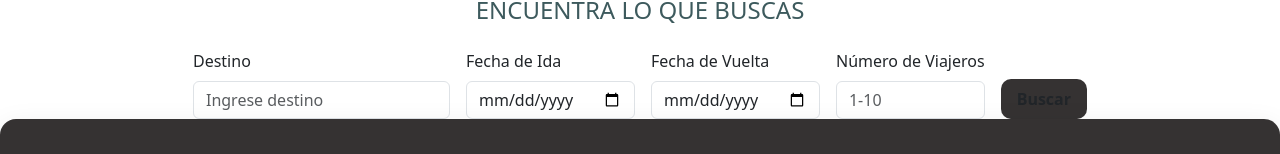
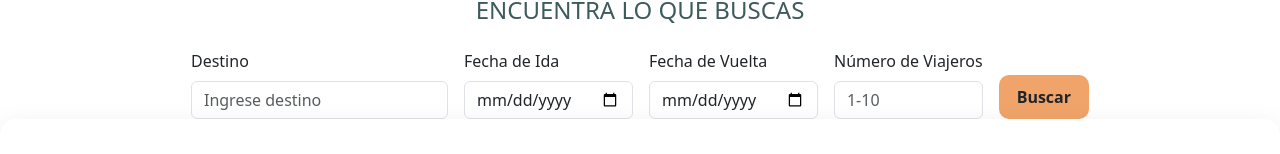
Before and after one commit to JavierSP1997/appFrontViajes, an Angular app: page / in a window 1280 px wide. In both pictures the pointer is over the button "Buscar". Shown: the part 406-560 px from the top of the page. Built offline with nearby package versions, Linux system fonts and the light colour scheme; no server answers.

Commit message:
cambiado los colores de los botones segun las nuevas variables

```diff
--- a/src/app/components/finder/finder.component.css
+++ b/src/app/components/finder/finder.component.css
@@ -7,11 +7,10 @@ button {
 	color: var(--color-boton-texto);
 	transition: all 0.3s ease;
 
-
 	&:hover {
-		background-color: var(--color-boton-texto);
+		background-color: var(--color-titulo-secundario);
+		border: 2px solid var(--color-titulo-secundario);
 		color: var(--color-boton-fondo);
-		border: 2px solid var(--color-boton-fondo);
 	}
 }
 
--- a/src/app/components/footer/footer.component.html
+++ b/src/app/components/footer/footer.component.html
@@ -1,4 +1,4 @@
-<footer class="pt-4 pb-3 mt-5">
+<footer class="pt-4 pb-3">
     <div class="container">
       <div class="text-center">
         <div>
--- a/src/app/components/guide/guide.component.css
+++ b/src/app/components/guide/guide.component.css
@@ -1,6 +1,6 @@
 .section-container {
 	margin: auto;
-  background: var(--color-boton-texto);
+	/* background: var(--color-fondo-principal); */
 	padding: 2rem 1.5rem;
 	box-shadow: 0 10px 30px var(--color-sombra);
 	border-radius: 1rem;
--- a/src/app/components/last-trips/last-trips.component.css
+++ b/src/app/components/last-trips/last-trips.component.css
@@ -38,7 +38,7 @@ button.info {
 	padding: 0.5rem 1rem;
 	border: 2px solid var(--color-borde);
 	border-radius: 0.625rem;
-	background-color: var(--color-boton-fondo);
+	background-color: var(--color-boton);
 	color: var(--color-boton-texto);
 	transition: all 0.3s ease;
 }
@@ -93,7 +93,7 @@ span {
 	button.info {
 		width: 120px;
 		&:hover {
-			background-color: var(--color-boton-texto);
+			background-color: var(--color-titulo-secundario);
 			color: var(--color-boton-fondo);
 			border: 2px solid var(--color-boton-fondo);
 		}
```
Lines whose indentation alone changed are shown as unchanged.
